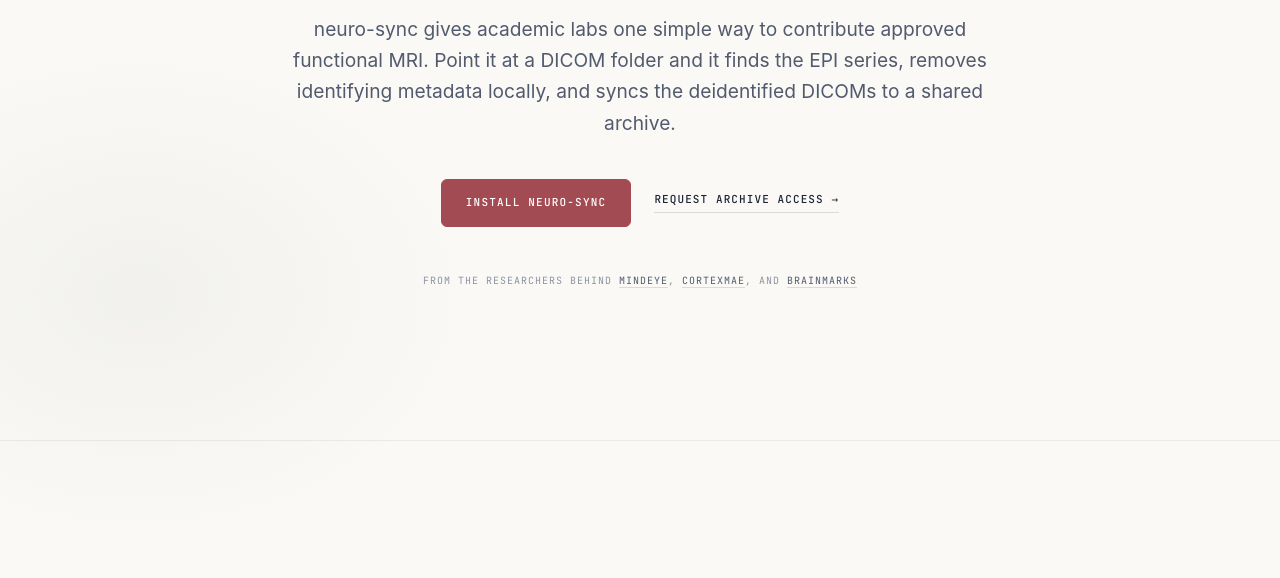
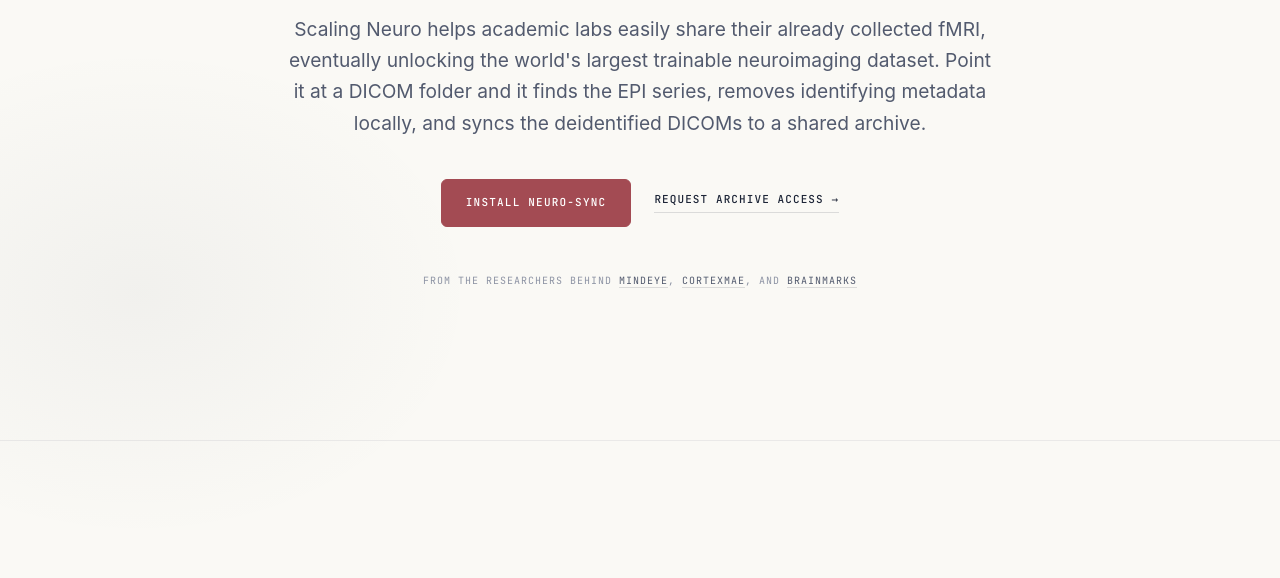
Before and after one commit to SophontAI/scalingneuro, a plain HTML site: page index.html in a window 1280 px wide. Shown: the part 453-1031 px from the top of the page. Drawn offline with nearby package versions, Linux system fonts and the light colour scheme.

Commit message:
Refine Scaling Neuro scale copy

```diff
--- a/index.html
+++ b/index.html
@@ -45,8 +45,9 @@
         <p class="eyebrow">Academic-led infrastructure to scale open neuroimaging data</p>
         <h1>Brain models need <em>scale</em>. The scans already exist.</h1>
         <p class="lede">
-          neuro-sync gives academic labs one simple way to contribute approved
-          functional MRI. Point it at a DICOM folder and it finds the EPI series,
+          Scaling Neuro helps academic labs easily share their already collected fMRI,
+          eventually unlocking the world's largest trainable neuroimaging dataset.
+          Point it at a DICOM folder and it finds the EPI series,
           removes identifying metadata locally, and syncs the deidentified DICOMs
           to a shared archive.
         </p>
@@ -95,7 +96,7 @@
               <strong>~32,200 hours</strong>
             </div>
             <div class="bar-track"><div class="bar-fill bar-public"></div></div>
-            <p>Across freely accessible archives</p>
+            <p>Across freely accessible archives like OpenNeuro, UKBB, and HCP</p>
           </div>
           <div class="bar-row">
             <div class="bar-label">
```
